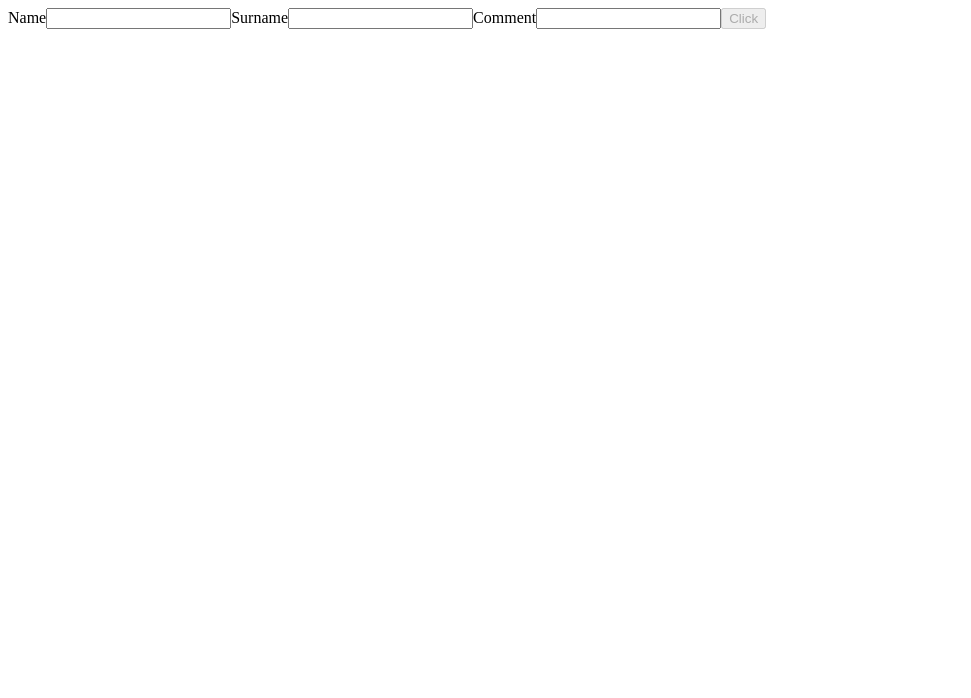
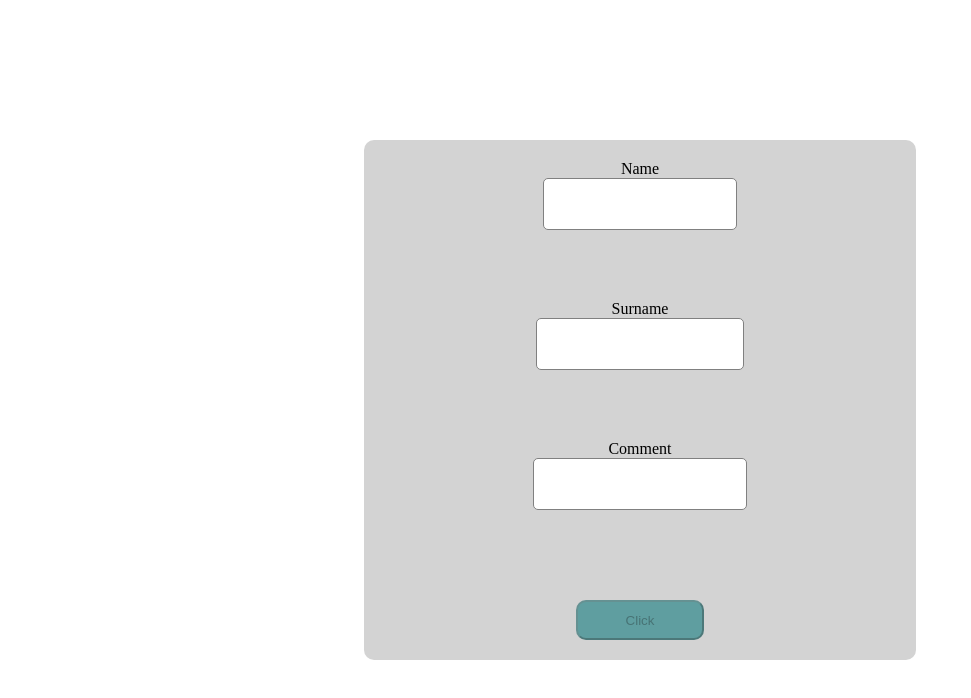
Before and after one commit to leruisi/React_HOMEWORK, a React (Create React App) app: page / in a window 1280 px wide. Shown: the top 698 px of the page, without its empty margins (0-971 px from the left). Built offline with nearby package versions, Linux system fonts and the light colour scheme.

Commit message:
HomeWork_4_2 DONE!

```diff
--- a/src/page/LoginPage/LoginPage.js
+++ b/src/page/LoginPage/LoginPage.js
@@ -31,7 +31,7 @@ const LoginPage = () => {
     };
 
     return (
-        <div className={style.wraaper}>
+        <div className={style.wrapper}>
             <form className={style.form} onSubmit={handleSubmit}>
                 <label>
                     Name
@@ -48,7 +48,7 @@ const LoginPage = () => {
                     <input type="text" className={style.submit} ref={commentRef} onChange={handleInputChange} />
                 </label>
 
-                <button type="submit" className={style.burron} disabled={!isFormValid}>
+                <button type="submit" className={style.button} disabled={!isFormValid}>
                     Click
                 </button>
             </form>
--- a/src/page/LoginPage/LoginPage.module.css
+++ b/src/page/LoginPage/LoginPage.module.css
@@ -0,0 +1,57 @@
+html, body {
+    height: 100%;
+    margin: 0;
+}
+
+body {
+    display: flex;
+    justify-content: center;
+    align-items: center;
+}
+
+.wrapper {
+    text-align: center;
+    width: 50vw;
+    height: 100vh;
+    display: flex;
+    flex-direction: column;
+    justify-content: center;
+    align-items: center;
+}
+
+.form {
+    width: 40vw;
+    height: 60vh;
+    background-color: lightgray;
+    border-radius: 10px;
+    display: flex;
+    flex-direction: column;
+    justify-content: space-between;
+    align-items: center;
+    padding: 20px;
+}
+
+.submit {
+    width: 80%;
+    height: 40px;
+    padding: 5px;
+    border: 1px solid gray;
+    border-radius: 5px;
+}
+
+
+
+
+
+
+.button{
+    background-color: cadetblue;
+    border-radius: 10px;
+    margin-top: 20px;
+    height: 5vh;
+    width: 10vw;
+
+}
+.button :hover{
+    background-color: rgba(196, 235, 190, 0.5) ;
+}
```
